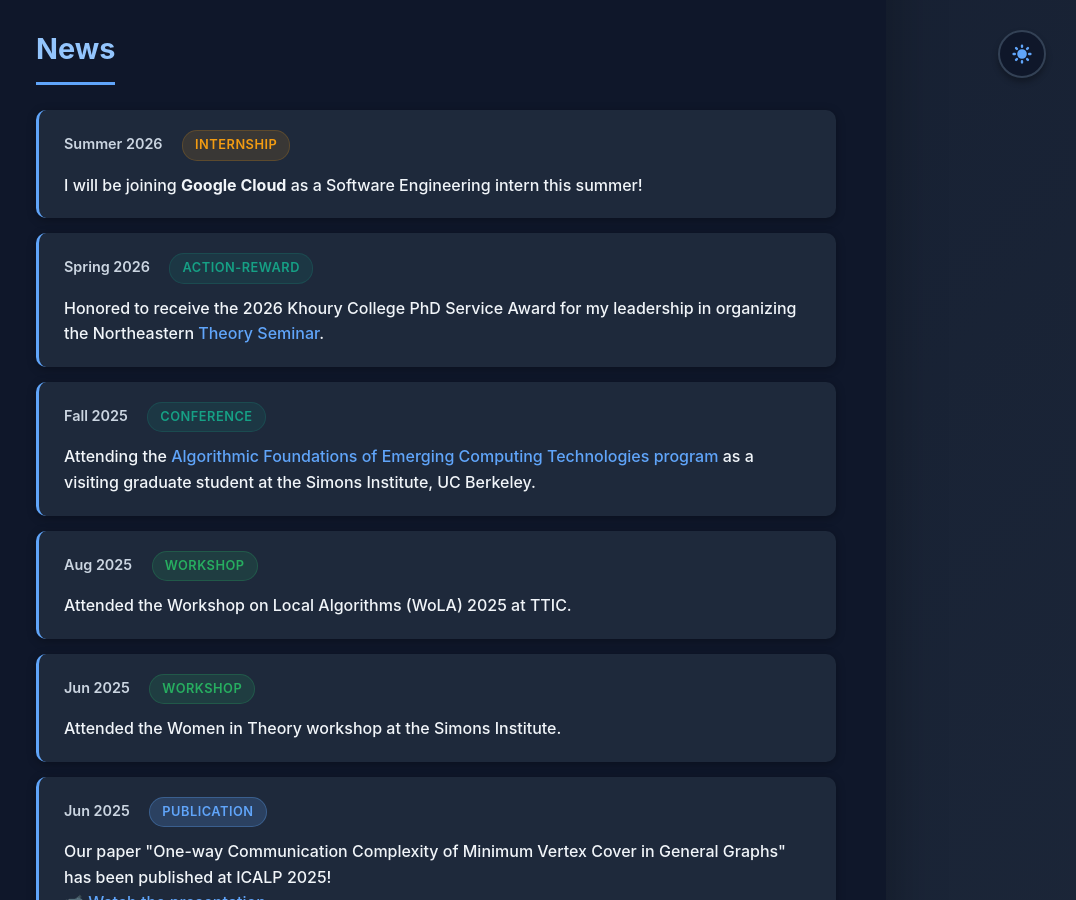
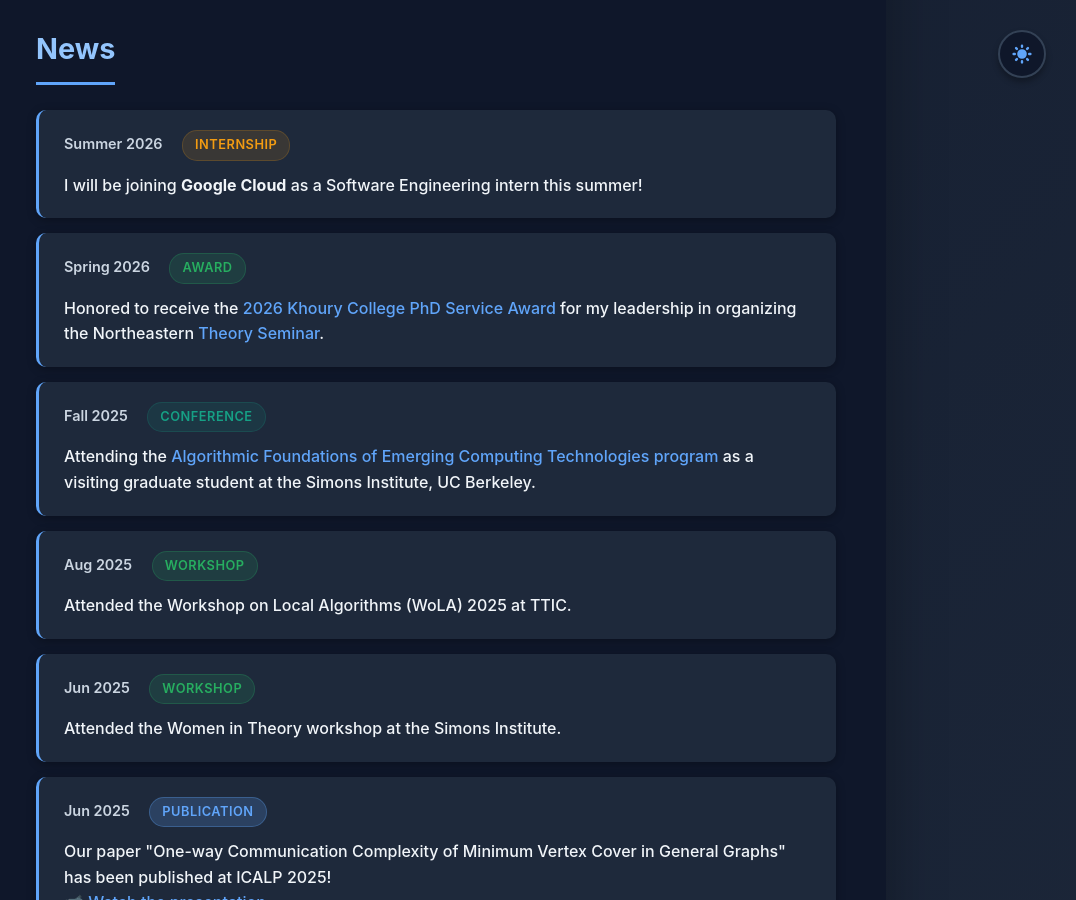
Before and after one commit to andisheGhs/andisheGhs.github.io, a Jekyll site: the page index.html, which Jekyll copies as it is, in a window 1280 px wide and 900 px high, scrolled down 1906 px. Shown: the whole window, without its empty margins (204-1280 px from the left). Built offline with Jekyll 4.4.1, drawn with Linux system fonts in a browser that asks for light colours.

Commit message:
article of the award added

```diff
--- a/index.html
+++ b/index.html
@@ -844,10 +844,10 @@
                     </div>
 
 
-                    <div class="news-item">
+                   <div class="news-item">
                         <span class="news-date">Spring 2026</span>
-                        <span class="news-tag tag-conference">Action-Reward</span>
-                        <p>Honored to receive the 2026 Khoury College PhD Service Award for my leadership in organizing the Northeastern <a href="https://www2.ccs.neu.edu/theory/seminar.html" target="_blank">Theory Seminar</a>.</p>
+                        <span class="news-tag tag-service">Award</span>
+                        <p>Honored to receive the <a href="https://www.khoury.northeastern.edu/meet-the-2026-khoury-college-award-winners/" target="_blank">2026 Khoury College PhD Service Award</a> for my leadership in organizing the Northeastern <a href="https://www2.ccs.neu.edu/theory/seminar.html" target="_blank">Theory Seminar</a>.</p>
                     </div>
 
                     <div class="news-item">
```
